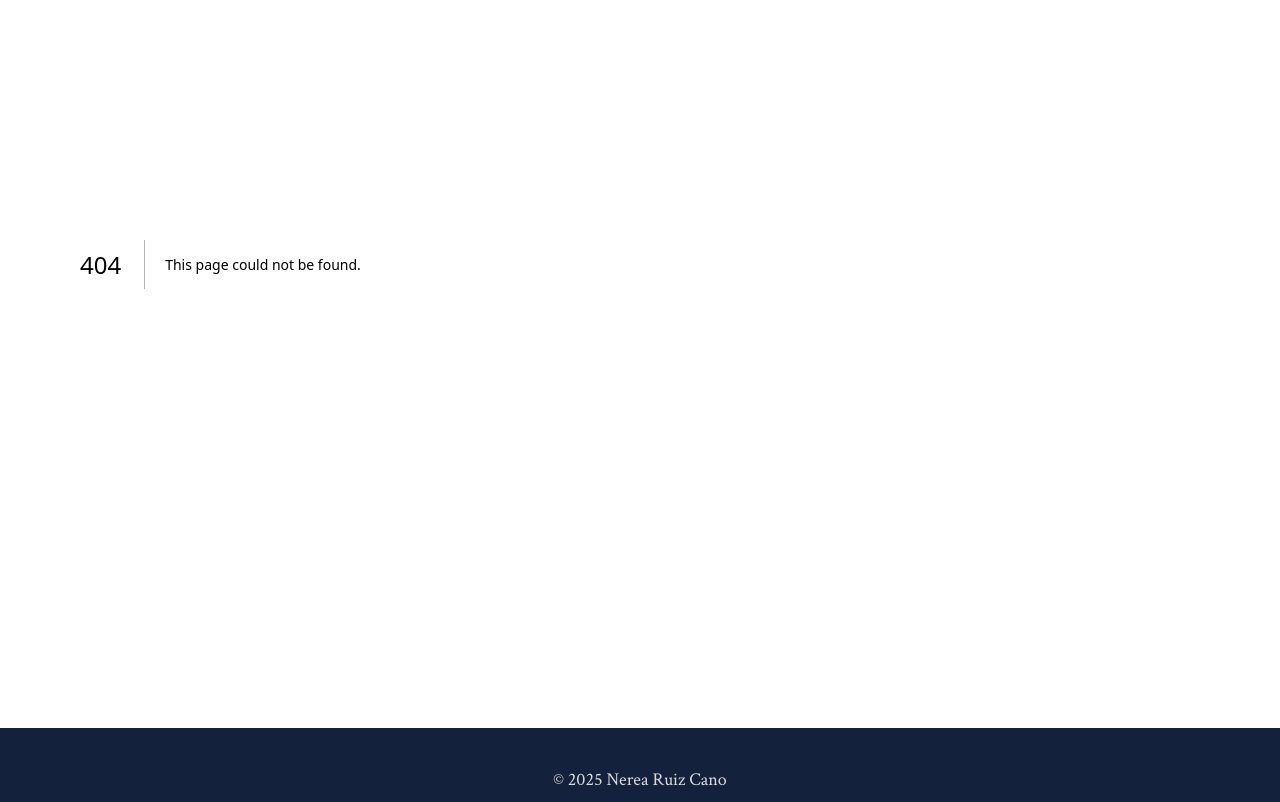
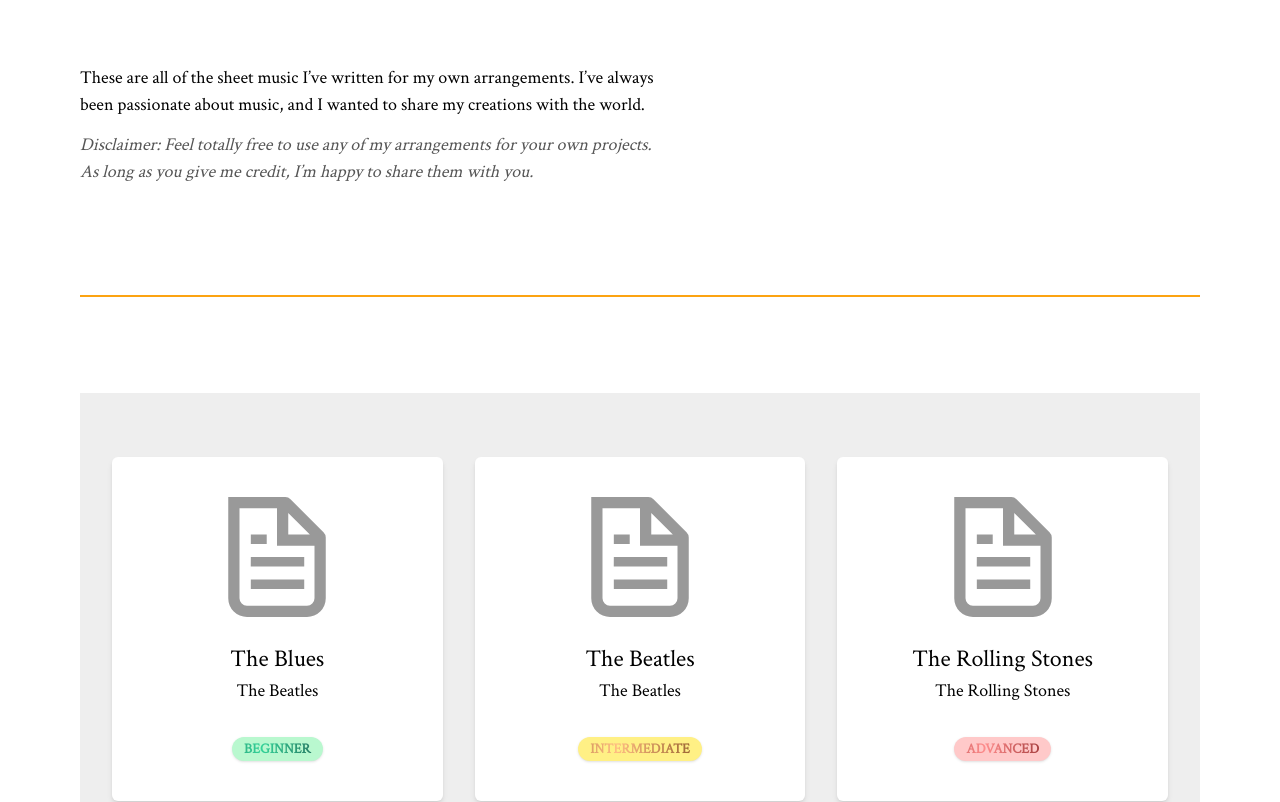
Before and after one commit to nruizcano/piano-web, a Next.js app: page /sheet-music in a window 1280 px wide. Before the commit this address had no page. Shown: the part 200-1002 px from the top of the page. Built offline with nearby package versions, Linux system fonts and the light colour scheme.

Commit message:
Create basic Sheet Music Page layout.

```diff
--- /dev/null
+++ b/src/app/components/DifficultyFlags.tsx
@@ -0,0 +1,35 @@
+import { Difficulty } from "@/app/models/SheetMusic";
+
+export default function DifficultyFlags({
+  difficulty,
+}: {
+  difficulty: Difficulty | undefined;
+}) {
+  return (
+    <div
+      className={`inline-flex items-center relative rounded-full min-w-fit px-2 py-[1px] text-sm shadow-sm ${
+        difficulty === Difficulty.BEGINNER
+          ? "bg-green-200"
+          : difficulty === Difficulty.INTERMEDIATE
+          ? "bg-yellow-200"
+          : difficulty === Difficulty.ADVANCED
+          ? "bg-red-200"
+          : "bg-gray-200"
+      }`}
+    >
+      <span
+        className={`text-sm font-semibold px-1 py-[1px] rounded-full bg-clip-text text-transparent animate-gradient ${
+          difficulty === Difficulty.BEGINNER
+            ? "bg-[linear-gradient(270deg,#34d399,#21554e,#34d399)]"
+            : difficulty === Difficulty.INTERMEDIATE
+            ? "bg-[linear-gradient(270deg,#ffbd82,#713f12,#ffbd82)]"
+            : difficulty === Difficulty.ADVANCED
+            ? "bg-[linear-gradient(270deg,#ff8c8c,#7f1d1d,#ff8c8c)]"
+            : "bg-[#6b7280]"
+        }`}
+      >
+        {(difficulty ?? "Unknown").toUpperCase()}
+      </span>
+    </div>
+  );
+}
--- a/src/app/globals.css
+++ b/src/app/globals.css
@@ -63,6 +63,7 @@
   display: flex;
   justify-content: center;
   align-items: center;
+  transition: all 0.1s ease-in-out;
 }
 
 button:hover {
@@ -92,3 +93,17 @@
 .shadow-custom {
   filter: drop-shadow(-2px 4px 2px color-mix(in srgb, var(--background-dark) 35%, transparent));
 }
+
+@keyframes gradient {
+  0% {
+    background-position: 200% 50%;
+  }
+  100% {
+    background-position: 0% 50%;
+  }
+}
+
+.animate-gradient {
+  background-size: 200% 100%;
+  animation: gradient 5s linear infinite;
+}
--- /dev/null
+++ b/src/app/models/SheetMusic.ts
@@ -0,0 +1,17 @@
+export enum Difficulty {
+  BEGINNER = "Beginner",
+  INTERMEDIATE = "Intermediate",
+  ADVANCED = "Advanced",
+}
+
+export interface SheetMusic {
+    id: string;
+    title: string;
+    artist: string;
+    composer?: string;
+    description?: string;
+    difficulty?: Difficulty;
+    file: string;
+    preview?: string;
+    video?: string;
+}
--- /dev/null
+++ b/src/app/sheet-music/page.tsx
@@ -0,0 +1,90 @@
+import Image from "next/image";
+import { Difficulty, SheetMusic } from "@/app/models/SheetMusic";
+import DifficultyFlags from "@/app/components/DifficultyFlags";
+
+const sheetMusic: SheetMusic[] = [
+  {
+    id: "1",
+    title: "The Blues",
+    artist: "The Beatles",
+    composer: "John Lennon",
+    description: "A classic blues song by The Beatles.",
+    difficulty: Difficulty.BEGINNER,
+    file: "the-blues.pdf",
+    preview: "/file.svg",
+    video: "/sheet-music/the-blues.mp4",
+  },
+  {
+    id: "2",
+    title: "The Beatles",
+    artist: "The Beatles",
+    composer: "John Lennon",
+    description: "A classic song by The Beatles.",
+    difficulty: Difficulty.INTERMEDIATE,
+    file: "the-beatles.pdf",
+    preview: "/file.svg",
+    video: "/sheet-music/the-beatles.mp4",
+  },
+  {
+    id: "3",
+    title: "The Rolling Stones",
+    artist: "The Rolling Stones",
+    composer: "Mick Jagger",
+    description: "A classic rock song by The Rolling Stones.",
+    difficulty: Difficulty.ADVANCED,
+    file: "the-rolling-stones.pdf",
+    preview: "/file.svg",
+    video: "/sheet-music/the-rolling-stones.mp4",
+  },
+  {
+    id: "4",
+    title: "The Beatles",
+    artist: "The Beatles",
+    composer: "John Lennon",
+    description: "A classic song by The Beatles.",
+    file: "the-beatles.pdf",
+    preview: "/file.svg",
+    video: "/sheet-music/the-beatles.mp4",
+  },
+];
+
+export default function SheetMusicPage() {
+  return (
+    <div className="flex flex-col min-w-full pt-8 sm:pt-16">
+      <h1>Sheet music</h1>
+      <section className="max-w-xl">
+        <p>
+          These are all of the sheet music I’ve written for my own arrangements.
+          I’ve always been passionate about music, and I wanted to share my
+          creations with the world.
+        </p>
+        <p className="italic text-[var(--foreground-secondary)]">
+          Disclaimer: Feel totally free to use any of my arrangements for your
+          own projects. As long as you give me credit, I’m happy to share them
+          with you.
+        </p>
+      </section>
+      <hr className="!my-24" />
+      <ul className="grid grid-cols-1 sm:grid-cols-2 md:grid-cols-3 gap-8 px-8 py-16 bg-[var(--background-secondary)]">
+        {sheetMusic.map((sheetMusic) => ( // TODO: Same row elems' height should be equal
+          <li key={sheetMusic.id}>
+            <article
+              aria-label={sheetMusic.title + ` sheet music`}
+              className="flex flex-col items-center shadow-md px-8 py-10 rounded-md bg-[var(--background)] hover:shadow-xl hover:scale-105 duration-100"
+            >
+              <Image
+                src={sheetMusic.preview ?? "/file.svg"} // TODO: Add 'no preview available' image
+                alt={sheetMusic.title}
+                width={120}
+                height={120}
+              />
+              <h3 className="mt-6">{sheetMusic.title}</h3>
+              <h4 className="text-lg mb-8">{sheetMusic.artist}</h4>
+              <DifficultyFlags difficulty={sheetMusic.difficulty} />
+            </article>
+          </li>
+        ))}
+      </ul>
+    </div>
+  );
+}
```
